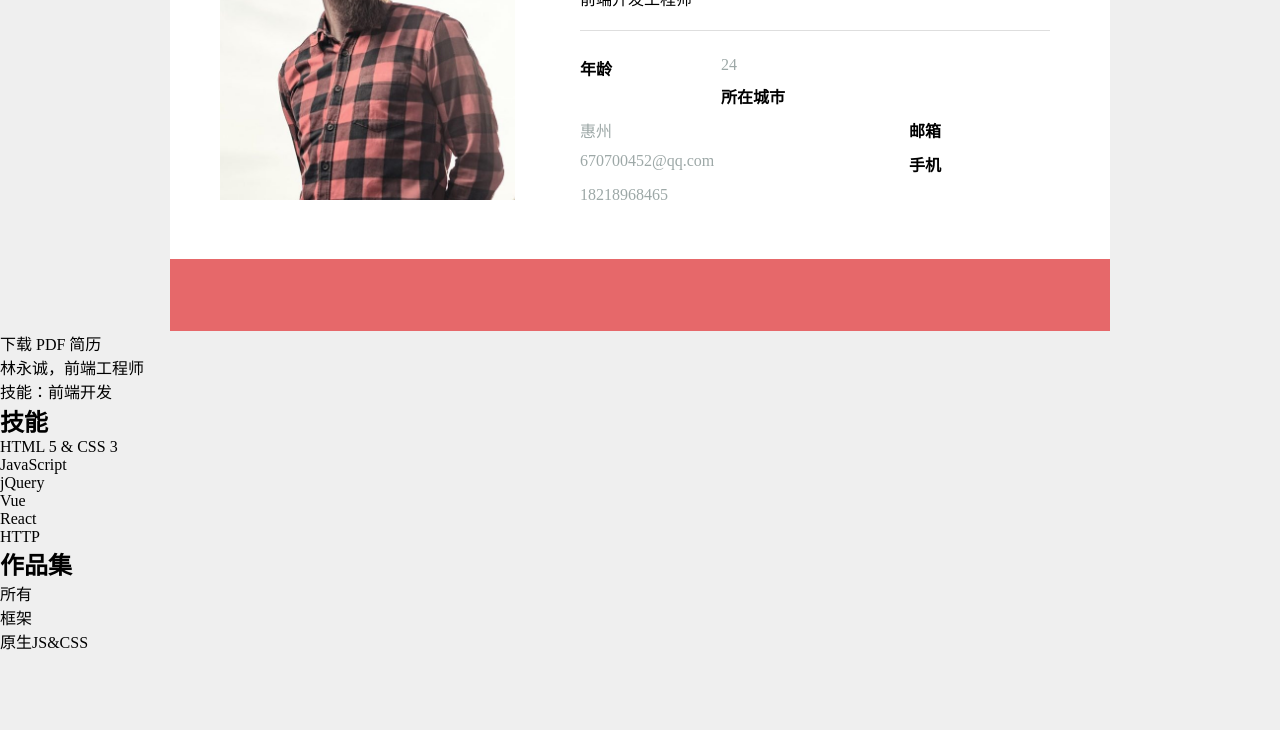
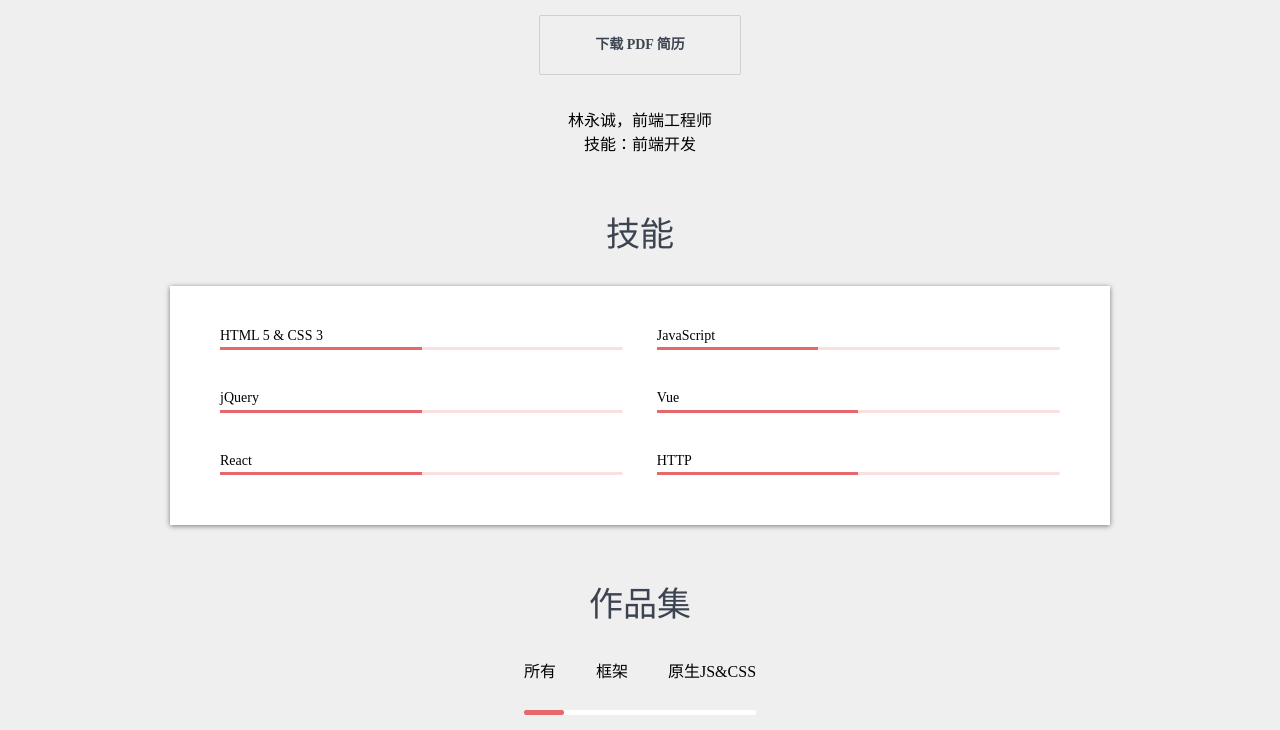
Before and after one commit to nciilin/resume, a plain HTML site: page index.html in a window 1280 px wide. Shown: the part 683-1413 px from the top of the page. Before the commit the page ends 1336 px from the top, so only its background shows below. Drawn offline with Linux system fonts and the light colour scheme.

Commit message:
add skill And portfolio works

```diff
--- a/index.css
+++ b/index.css
@@ -12,6 +12,13 @@ a {
 * {
   margin: 0;
   padding: 0;
+}
+ul, ol {
+  list-style: none;
+}
+
+h1,h2,h3,h4,h5,h6 {
+  font-weight: normal;
 }
 
 hr {
@@ -99,7 +106,7 @@ hr {
   max-width: 940px;
   margin: 0 auto;
   background: #FFFFFF;
-
+  box-shadow: 0px 1px 5px 0px rgba(0,0,0,0.5);
 }
 
 .userCard .welcome {
@@ -185,3 +192,175 @@ hr {
   fill: white;
   vertical-align: top;
 }
+
+body > main {
+  margin-top: -348px;
+}
+
+body > main .downloadResumeWrapper {
+  text-align: center;
+}
+
+body > main .downloadResume {
+  font-size: 14px;
+  line-height: 16px;
+  padding: 21px 55px;
+  display: inline-block;
+  border: 1px solid #cdcfd1;
+  background: #EFEFEF;
+  border-radius: 2px;
+  color: #3d4451;
+  font-weight: bold;
+  margin: 32px 0;
+  transition: box-shadow .3s;
+}
+
+body > main .downloadResume:hover {
+  box-shadow: 0px 4px 13px 0px rgba(0,0,0,0.2);
+}
+
+.selfIntroduction {
+  max-width: 940px;
+  margin: 0 auto;
+  text-align: center;
+  font-family: "STKaiti";
+}
+
+section.skills,
+section.portfolio {
+  max-width: 940px;
+  margin: 0 auto;
+  margin-top: 60px;
+}
+
+section.skills > h2,
+section.portfolio > h2{
+  text-align: center;
+  color: #3d4451;
+  font-size: 34px;
+  line-height: 1.2;
+}
+
+section.skills h3 {
+  font-size: 14px;
+  line-height: 1.1;
+  padding-right: 48px;
+}
+
+section.skills > ol {
+  background: white;
+  box-shadow: 0px 1px 5px 0px rgba(0,0,0,0.5);
+  padding: 42px 50px 10px;
+  margin-top: 30px;
+}
+
+section.skills > ol > li {
+  float: left;
+  width: 48%;
+  box-sizing: border-box;
+}
+
+section.skills > ol > li:nth-child(even) {
+  float: right;
+}
+
+section.skills .progressBar {
+  height: 3px;
+  background: #FAE1E1;
+  border-radius: 2px;
+  margin: 4px 0 40px 0;
+}
+
+section.skills .progressBar .progress  {
+  background: #E6686A;
+  width: 50%;
+  height: 3px;
+}
+
+section.portfolio {
+  text-align: center;
+  margin-bottom: 180px;
+}
+section.portfolio > nav {
+  display: inline-block;
+  vertical-align: top;
+  margin-top: 32px;
+
+}
+section.portfolio > nav > ol {
+    display: inline-block;
+    vertical-align: top;
+    margin: 0 auto;
+}
+
+section.portfolio > nav > ol > li {
+  float: left;
+  margin-left: 40px;
+  cursor: pointer;
+}
+
+section.portfolio > nav > ol > li:nth-child(1) {
+  margin: 0;
+}
+
+section.portfolio > nav .bar{
+  height: 5px;
+  background: white;
+  margin-top: 28px;
+  margin-bottom: 18px;
+  border-radius: 2px;
+}
+
+section.portfolio > nav .barInner {
+  height: 100%;
+  background: #e6686a;
+  border-radius: 2px;
+  transition: all .3s;
+}
+
+section.portfolio > nav .bar.state-1 .barInner {
+  margin-left: 0px;
+  width: 40px;
+}
+
+section.portfolio > nav .bar.state-2 .barInner {
+  margin-left: 65px;
+  width: 45px;
+}
+
+section.portfolio > nav .bar.state-3 .barInner {
+  margin-left: 150px;
+  width: 100px;
+}
+
+section.portfolio .works {
+  position: relative;
+  height: 597px;
+}
+
+section.portfolio .works > .big,
+section.portfolio .works > .small {
+  position: absolute;
+}
+
+section.portfolio .works > .big {
+  top: 0;
+  left: 0;
+}
+
+section.portfolio .works > .big > img {
+ width: 600px;
+ height: 570px;
+}
+section.portfolio .works > .small {
+  top: 0;
+  left: 645px;
+}
+section.portfolio .works > .small:nth-child(even) {
+  top: 300px;
+}
+
+section.portfolio .works > .small > img{
+  width: 290px;
+  height: 270px;
+}
--- a/index.html
+++ b/index.html
@@ -87,42 +87,94 @@
           </a>
         </footer>
       </div>
+      <p class="downloadResumeWrapper">
+        <a class="downloadResume" href="./resume.pdf" target="_black" download>下载 PDF 简历</a>
+      </p>
 
-      <a class="button" href="#">下载 PDF 简历</a>
-
-      <p>
+      <p class="selfIntroduction">
         林永诚，前端工程师 <br>
         技能：前端开发
       </p>
 
     </main>
-    <section>
+    <section class="skills">
       <h2>技能</h2>
-      <ol>
-        <li>HTML 5 &amp; CSS 3</li>
-        <li>JavaScript</li>
-        <li>jQuery</li>
-        <li>Vue</li>
-        <li>React</li>
-        <li>HTTP</li>
+      <ol class="clearfix">
+        <li>
+          <h3>HTML 5 &amp; CSS 3</h3>
+          <div class="progressBar">
+            <div class="progress" style="width: 50%"></div>
+          </div>
+        </li>
+        <li>
+          <h3>JavaScript</h3>
+          <div class="progressBar">
+            <div class="progress" style="width: 40%"></div>
+          </div>
+        </li>
+        <li>
+          <h3>jQuery</h3>
+          <div class="progressBar">
+            <div class="progress"></div>
+          </div>
+        </li>
+        <li>
+          <h3>Vue</h3>
+          <div class="progressBar">
+            <div class="progress"></div>
+          </div>
+        </li>
+        <li>
+          <h3>React</h3>
+          <div class="progressBar">
+            <div class="progress"></div>
+          </div>
+        </li>
+        <li>
+          <h3>HTTP</h3>
+          <div class="progressBar">
+            <div class="progress"></div>
+          </div>
+        </li>
+
       </ol>
     </section>
-    <section>
+    <section class="portfolio">
       <h2>作品集</h2>
       <nav>
-        <ol>
-          <li>所有</li>
-          <li>框架</li>
-          <li>原生JS&amp;CSS</li>
+        <ol class="clearfix">
+          <li id="portfolioAll">所有</li>
+          <li id="portfoliogFrameWork">框架</li>
+          <li id="portfolioVallina">原生JS&amp;CSS</li>
         </ol>
+        <div id="portfolioBar" class="bar state-1">
+          <div class="barInner"></div>
+        </div>
       </nav>
 
-      <div class="jobs">
-        <div class="big"></div>
-        <div class="small"></div>
-        <div class="small"></div>
+      <div class="works">
+        <div class="big">
+          <img src="./img/1.jpg" alt="作品1">
+        </div>
+        <div class="small">
+            <img src="./img/2.jpg" alt="作品2">
+        </div>
+        <div class="small">
+            <img src="./img/3.jpg" alt="作品3">
+        </div>
       </div>
 
     </section>
   </body>
+  <script>
+    portfolioAll.onclick = function() {
+      portfolioBar.className = 'bar state-1'
+    }
+    portfoliogFrameWork.onclick = function() {
+      portfolioBar.className = 'bar state-2'
+    }
+    portfolioVallina.onclick = function() {
+      portfolioBar.className = 'bar state-3'
+    }
+  </script>
 </html>
```
Also changed, not shown: img/1.jpg (added), img/3.jpg (added), 1 other file.
